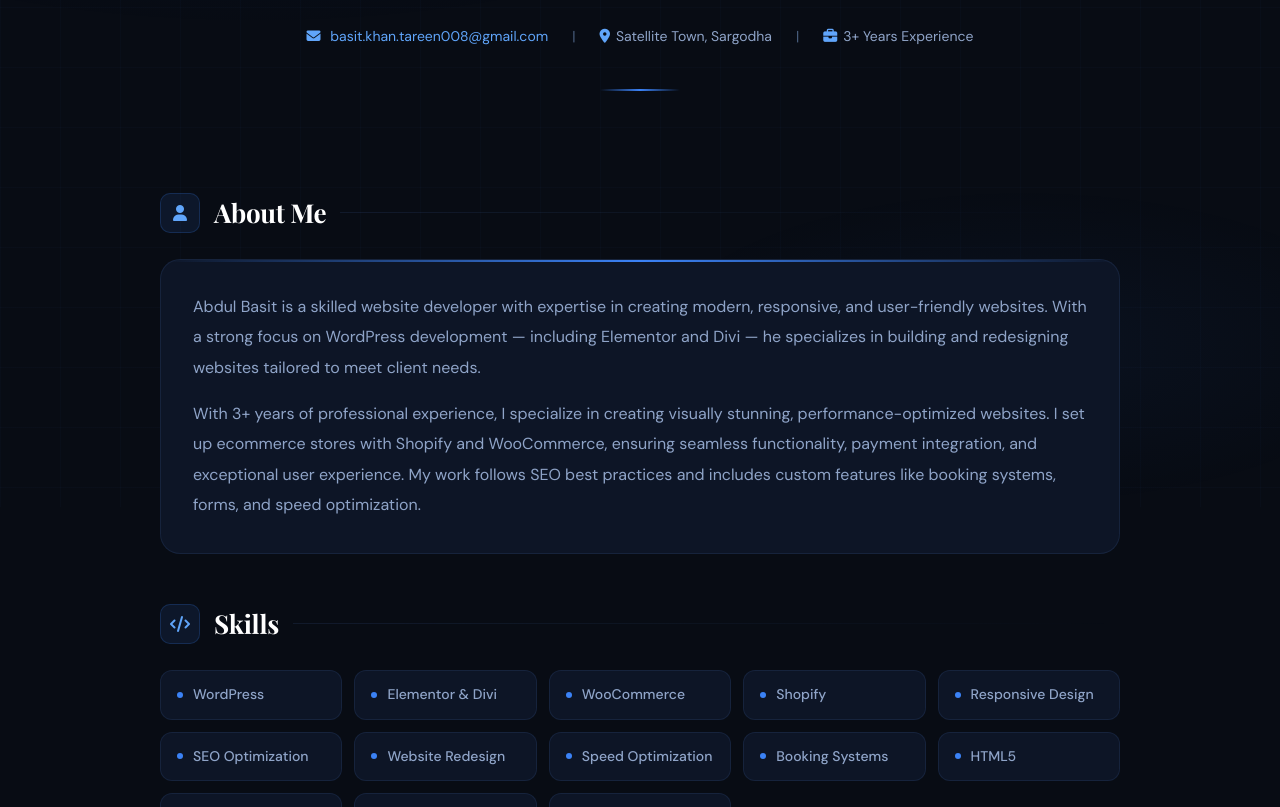
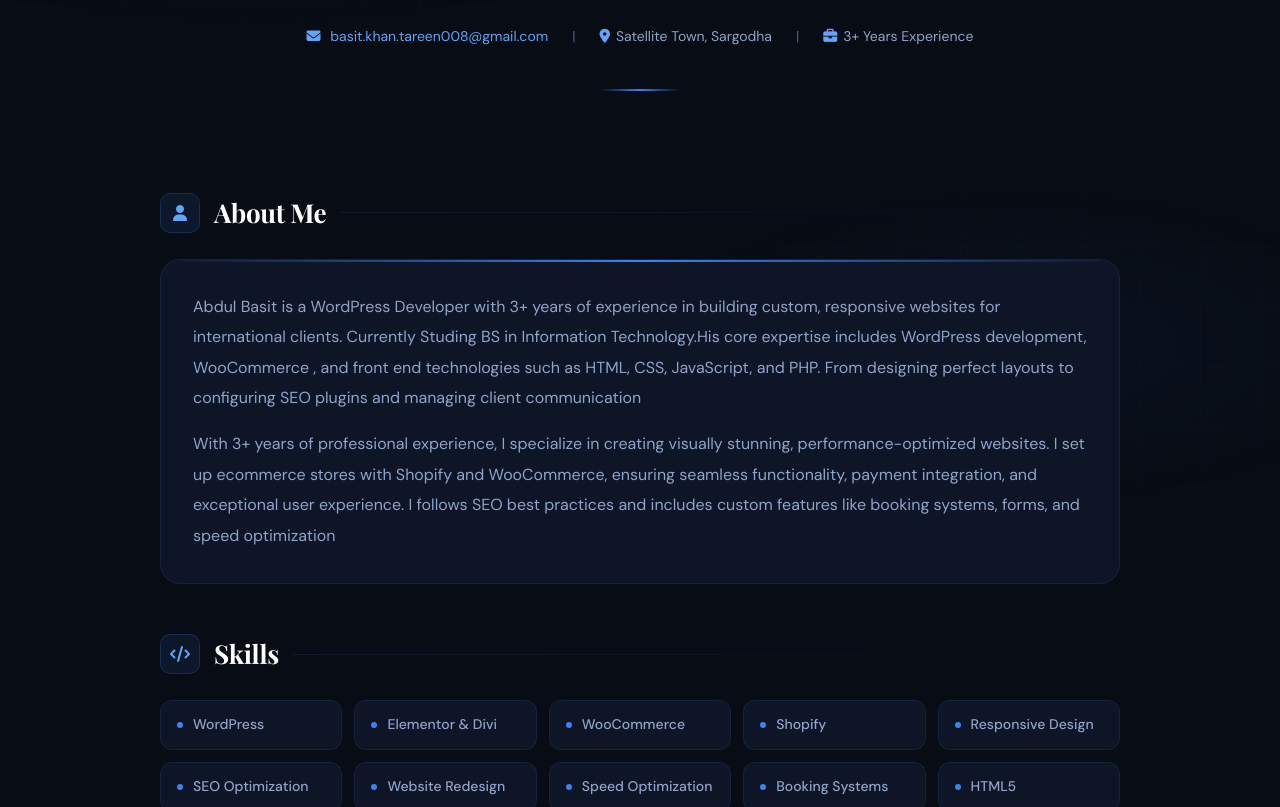
Before and after one commit to DevBashu/Profile, a plain HTML site: page index.html in a window 1280 px wide. Shown: the part 293-1100 px from the top of the page. Drawn offline with nearby package versions, Linux system fonts and the light colour scheme.

Commit message:
Update index.html

```diff
--- a/index.html
+++ b/index.html
@@ -542,8 +542,8 @@
       <div class="line"></div>
     </div>
     <div class="about-card">
-      <p>Abdul Basit is a skilled website developer with expertise in creating modern, responsive, and user-friendly websites. With a strong focus on WordPress development — including Elementor and Divi — he specializes in building and redesigning websites tailored to meet client needs.</p>
-      <p>With 3+ years of professional experience, I specialize in creating visually stunning, performance-optimized websites. I set up ecommerce stores with Shopify and WooCommerce, ensuring seamless functionality, payment integration, and exceptional user experience. My work follows SEO best practices and includes custom features like booking systems, forms, and speed optimization.</p>
+      <p>Abdul Basit is a WordPress Developer with 3+ years of  experience in building custom, responsive websites for international clients. Currently Studing  BS in Information Technology.His core expertise includes WordPress development, WooCommerce , and front end technologies such as HTML, CSS, JavaScript, and PHP. From designing perfect layouts to configuring SEO plugins and managing client communication</p>
+      <p>With 3+ years of professional experience, I specialize in creating visually stunning, performance-optimized websites. I set up ecommerce stores with Shopify and WooCommerce, ensuring seamless functionality, payment integration, and exceptional user experience. I follows SEO best practices and includes custom features like booking systems, forms, and speed optimization</p>
     </div>
   </div>
 
```
